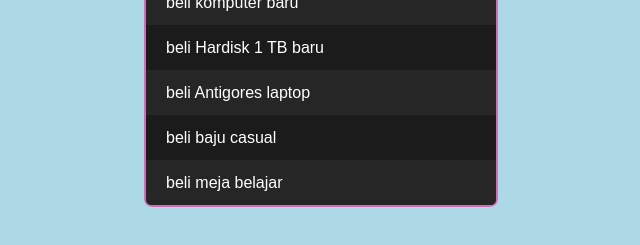
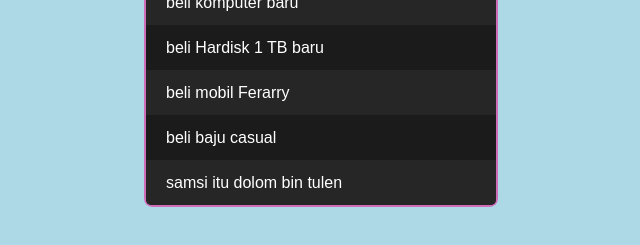
Before and after one commit to dodichakill/todolist, a plain HTML site: page index.html in a window 1280 px wide. Shown: the part 315-560 px from the top of the page, without its empty margins (319-959 px from the left). Drawn offline with Linux system fonts and the light colour scheme.

Commit message:
samsi jokes

```diff
--- a/index.html
+++ b/index.html
@@ -20,9 +20,9 @@
         <ul>
             <li><span><i class="fa fa-trash"></i></span>beli komputer baru</li>
             <li><span><i class="fa fa-trash"></i></span>beli Hardisk 1 TB baru</li>
-            <li><span><i class="fa fa-trash"></i></span>beli Antigores laptop</li>
+            <li><span><i class="fa fa-trash"></i></span>beli mobil Ferarry</li>
             <li><span><i class="fa fa-trash"></i></span>beli baju casual</li>
-            <li><span><i class="fa fa-trash"></i></span>beli meja belajar</li>
+            <li><span><i class="fa fa-trash"></i></span>samsi itu dolom bin tulen</li>
         </ul>
     </div>
     <script src="js/jquery-3.5.0.js"></script>
```
